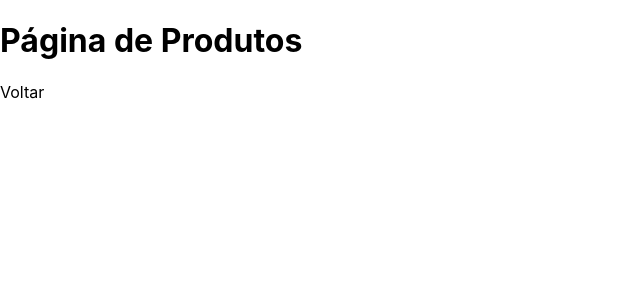
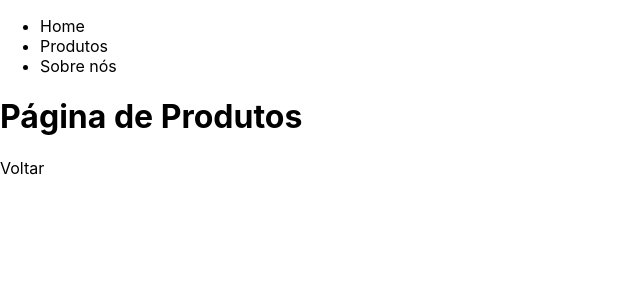
Before and after one commit to bartoalheiros/hello_world_next_2, a Next.js app: page /products in a window 1280 px wide. Shown: the top 300 px of the page, without its empty margins (0-640 px from the left). Built offline with nearby package versions, Linux system fonts and the light colour scheme.

Commit message:
navegacao completa na navbar utilizando componente navbar

```diff
--- /dev/null
+++ b/components/Navbar.js
@@ -0,0 +1,23 @@
+import Link from 'next/link';
+
+export default function Navbar() {
+    return (
+        <ul>
+          <li>
+            <Link href="/">
+                Home
+            </Link>
+          </li>
+          <li>
+            <Link href="/products">
+                Produtos
+            </Link>
+          </li>
+          <li>
+            <Link href="/about">
+                Sobre nós
+            </Link>
+          </li>
+        </ul>
+    )
+}
--- a/pages/about.js
+++ b/pages/about.js
@@ -1,8 +1,11 @@
 import Link from 'next/link';
+
+import Navbar from '@/components/Navbar';
 
 export default function About() {
     return (
         <>
+            <Navbar />
             <h1>Página de About</h1>
             <Link href="/">
                 Voltar
--- a/pages/products/index.js
+++ b/pages/products/index.js
@@ -1,8 +1,11 @@
 import Link from 'next/link'
+
+import Navbar from '@/components/Navbar'
 
 export default function Products() {
     return (
         <>
+            <Navbar />
             <h1>Página de Produtos</h1>
             <Link href="/">
                 Voltar
```
Also changed, not shown: pages/index.js (+2 -15 lines).
